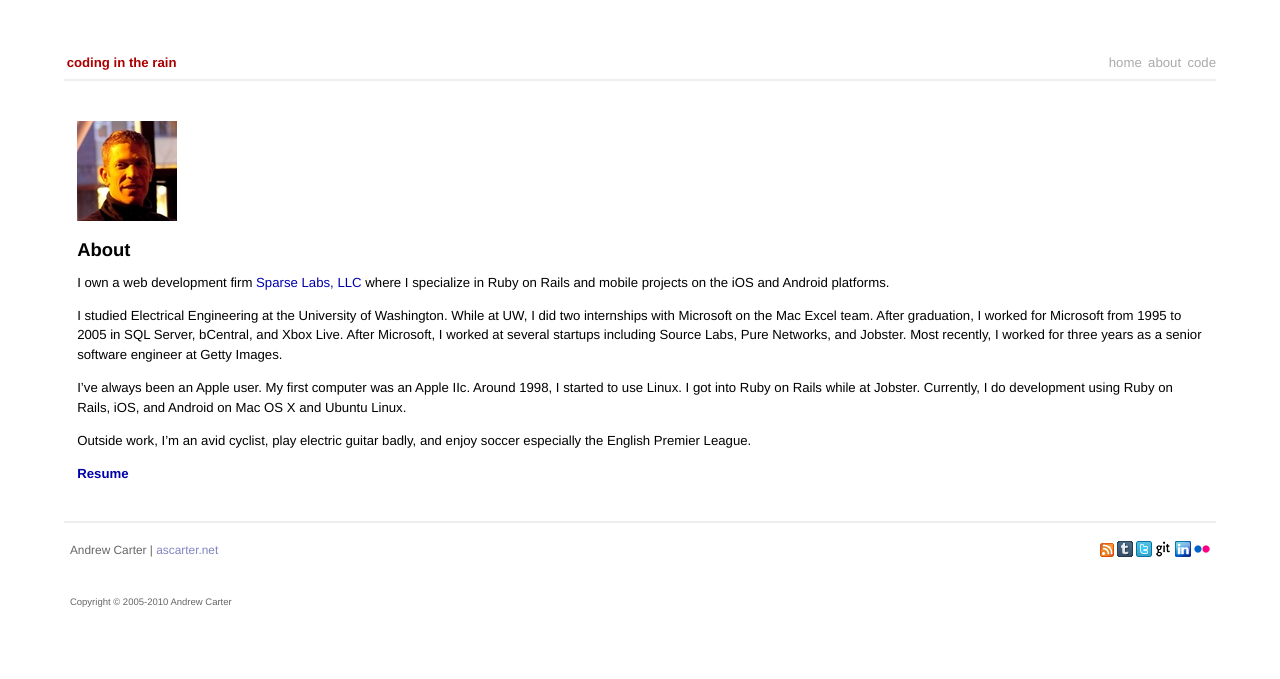
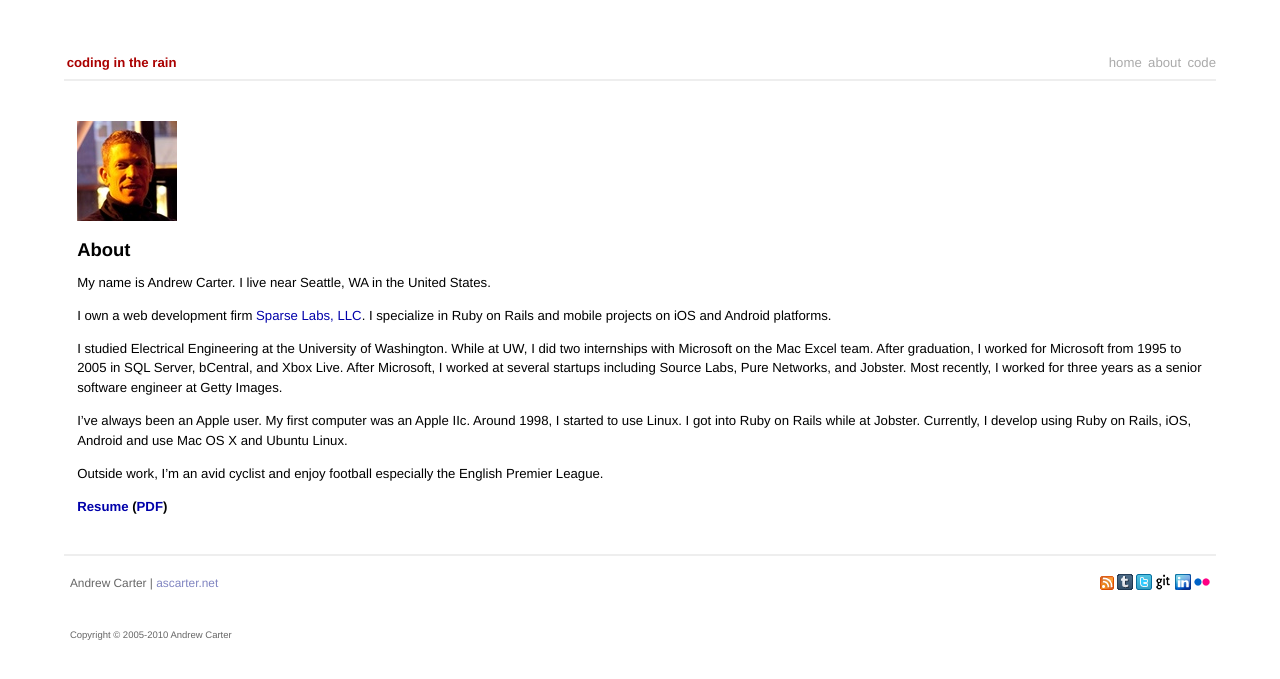
Before and after one commit to ascarter/ascarter.github.io, a Jekyll site: the page built from about.markdown, in a window 1280 px wide. Shown: the top 679 px of the page. Built offline with Jekyll 4.4.1, drawn with Linux system fonts in a browser that asks for light colours.

Commit message:
Updated about and resume links

```diff
--- a/about.markdown
+++ b/about.markdown
@@ -7,15 +7,19 @@ title: about
 
 # About
 
-I own a web development firm [Sparse Labs, LLC][sparse]  where I specialize in Ruby on Rails and mobile projects on the iOS and Android platforms.
+My name is Andrew Carter. I live near Seattle, WA in the United States.
+
+I own a web development firm [Sparse Labs, LLC][sparse]. I specialize in Ruby on Rails and mobile projects on iOS and Android platforms.
 
 I studied Electrical Engineering at the University of Washington. While at UW, I did two internships with Microsoft on the Mac Excel team. After graduation, I worked for Microsoft from 1995 to 2005 in SQL Server, bCentral, and Xbox Live. After Microsoft, I worked at several startups including Source Labs, Pure Networks, and Jobster. Most recently, I worked for three years as a senior software engineer at Getty Images.
 
-I've always been an Apple user. My first computer was an Apple IIc. Around 1998, I started to use Linux. I got into Ruby on Rails while at Jobster. Currently, I do development using Ruby on Rails, iOS, and Android on Mac OS X and Ubuntu Linux.
+I've always been an Apple user. My first computer was an Apple IIc. Around 1998, I started to use Linux. I got into Ruby on Rails while at Jobster. Currently, I develop using Ruby on Rails, iOS, Android and use Mac OS X and Ubuntu Linux.
 
-Outside work, I'm an avid cyclist, play electric guitar badly, and enjoy soccer especially the English Premier League.
+Outside work, I'm an avid cyclist and enjoy football especially the English Premier League.
 
-## [Resume]
+[Resume][resume] ([PDF][pdf_resume])
+--------
 
 [sparse]: http://sparselabs.com
 [resume]: /resume.html
+[pdf_resume]: /andrew_carter_resume.pdf
```
Also changed, not shown: resume.markdown (+9 -3 lines).
